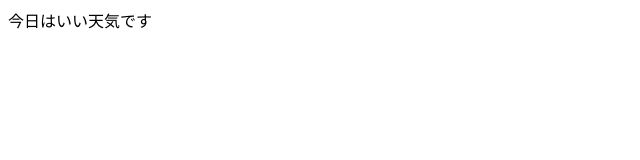
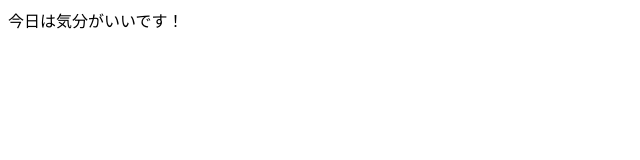
Before and after one commit to fukkuuu/2026427-git-workshop, a plain HTML site: page index.html in a window 1280 px wide. Shown: the full height of the page, 0-640 px from the left. Drawn offline with Linux system fonts and the light colour scheme.

Commit message:
Update index.html

```diff
--- a/index.html
+++ b/index.html
@@ -5,6 +5,6 @@
     <title>タイトル</title>
   </head>
   <body>
-    今日はいい天気です
+    今日は気分がいいです！
   </body>
 </html>
```
